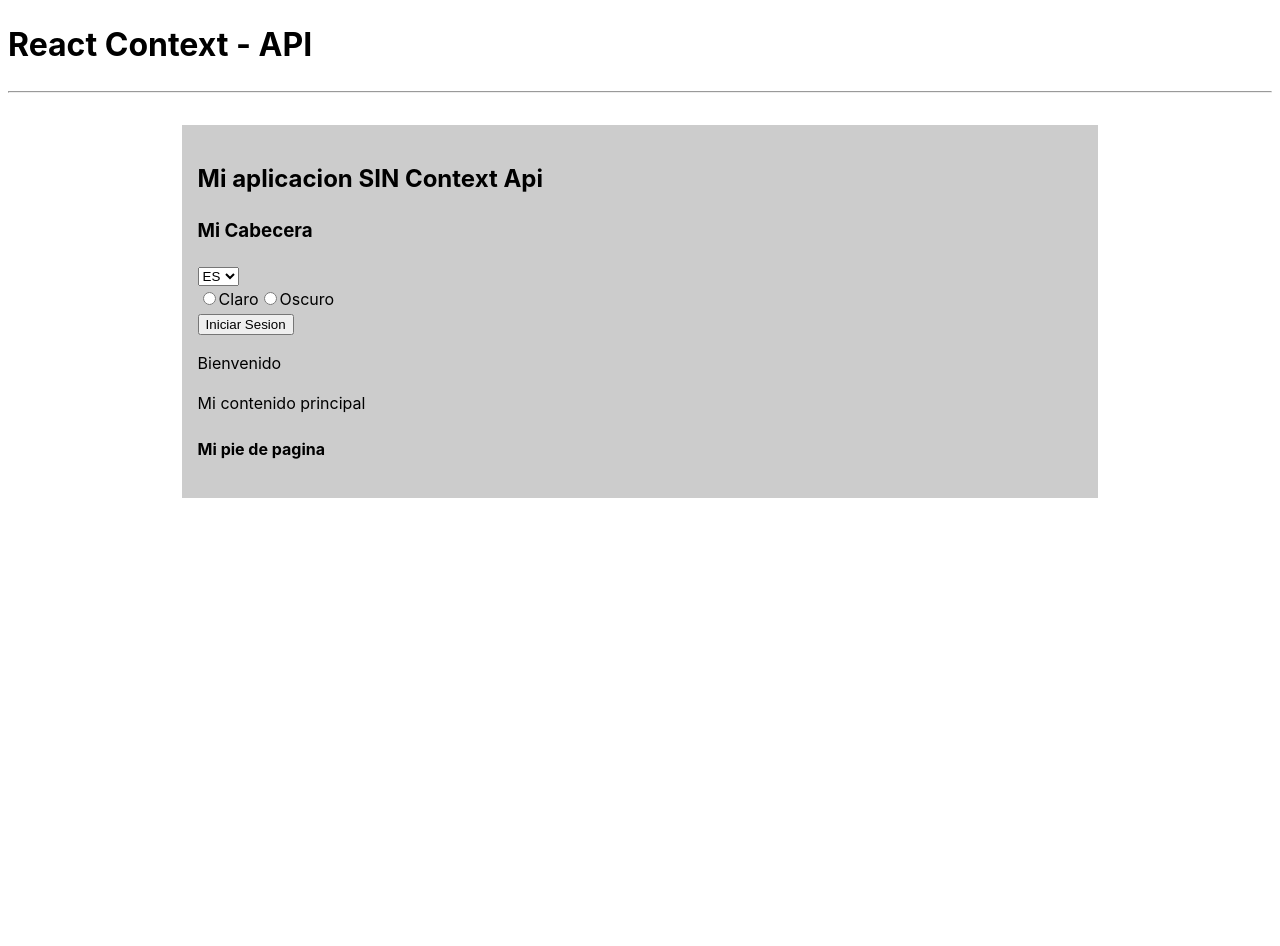
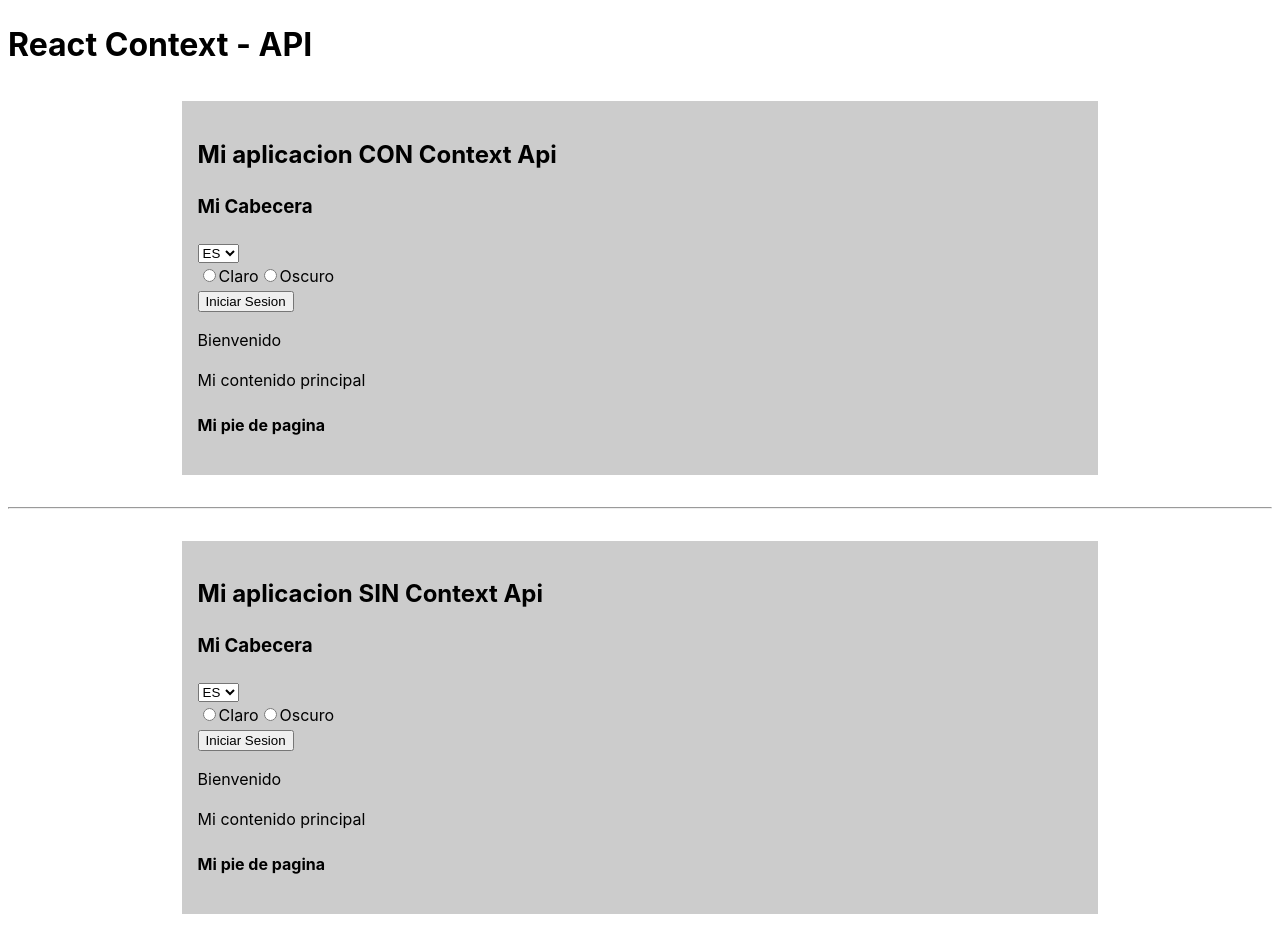
Before and after one commit to ignaciojavier27/materia-react-context, a React (Vite) app: page / in a window 1280 px wide. Before the commit the page ends 800 px from the top, so only its background shows below. Built offline with nearby package versions, Linux system fonts and the light colour scheme.

Commit message:
Theme Provider

```diff
--- a/src/App.jsx
+++ b/src/App.jsx
@@ -1,11 +1,14 @@
 import MyPage from './components/MyPage'
+import MyPageContext from './components/MyPageContext'
 
 function App() {
   return (
     <div>
       <h1>React Context - API</h1>
+      <MyPageContext />
       <hr />
       <MyPage />
+
     </div>
   )
 }
--- /dev/null
+++ b/src/components/FooterContext.jsx
@@ -0,0 +1,15 @@
+import { useContext } from "react";
+import ThemeContext from "../context/ThemeContext";
+
+const FooterContext = ({ texts }) => {
+
+  const { theme } = useContext(ThemeContext)
+
+  return (
+    <footer className={theme}>
+      <h4>{texts.footerTitle}</h4>
+    </footer>
+  );
+};
+
+export default FooterContext;
--- /dev/null
+++ b/src/components/HeaderContext.jsx
@@ -0,0 +1,45 @@
+import { useContext } from "react";
+import ThemeContext from "../context/ThemeContext";
+
+const HeaderContext = ({ texts, handleLanguage, auth, handleAuth }) => {
+
+  const {theme, handleTheme} = useContext(ThemeContext);
+
+  return (
+    <header className={theme}>
+      <h2>{texts.headerTitle}</h2>
+      <h3>{texts.headerSubtitle}</h3>
+      <select name="lenguage" onChange={handleLanguage}>
+        <option value="es">ES</option>
+        <option value="en">EN</option>
+      </select>
+      <br />
+      <input
+        onClick={handleTheme}
+        type="radio"
+        name="theme"
+        id="light-context"
+        value="light"
+      />
+      <label htmlFor="light-context">{texts.headerLight}</label>
+      <input
+        onClick={handleTheme}
+        type="radio"
+        name="theme"
+        id="dark-context"
+        value="dark"
+      />
+      <label htmlFor="dark-context">{texts.headerDark}</label>
+      <br />
+      <button onClick={handleAuth}>
+        {
+          auth
+            ? texts.buttonLogout
+            : texts.buttonLogin
+        }
+      </button>
+    </header>
+  );
+};
+
+export default HeaderContext;
--- /dev/null
+++ b/src/components/MainContext.jsx
@@ -0,0 +1,17 @@
+import { useContext } from "react";
+import ThemeContext from "../context/ThemeContext"
+
+const MainContext = ({ texts, auth }) => {
+
+    const { theme } = useContext(ThemeContext);
+    return (
+        <main className={theme}>
+            {
+                auth ? <p>{texts.mainHello}</p> : <p>{texts.mainWelcome}</p>
+            }
+            <p>{texts.mainContent}</p>
+        </main>
+    )
+}
+
+export default MainContext
--- /dev/null
+++ b/src/components/MyPageContext.jsx
@@ -0,0 +1,79 @@
+import { useState } from "react";
+import FooterContext from "./FooterContext.jsx";
+import HeaderContext from "./HeaderContext.jsx";
+import MainContext from "./MainContext.jsx";
+import { ThemeProvider } from "../context/ThemeContext.jsx";
+
+
+const initialLanguage = "es";
+const initialAuth = null;
+
+const translation = {
+  es: {
+    headerTitle: "Mi aplicacion CON Context Api",
+    headerSubtitle: "Mi Cabecera",
+    headerLight: "Claro",
+    headerDark: "Oscuro",
+    buttonLogin: "Iniciar Sesion",
+    buttonLogout: "Cerrar Sesion",
+    mainWelcome: "Bienvenido",
+    mainHello: "Hola usuario",
+    mainContent: "Mi contenido principal",
+    footerTitle: "Mi pie de pagina",
+  },
+  en: {
+    headerTitle: "My application WITH Context Api",
+    headerSubtitle: "My Header",
+    headerLight: "Light",
+    headerDark: "Dark",
+    buttonLogin: "Login",
+    buttonLogout: "Logout",
+    mainWelcome: "Welcom Guest",
+    mainHello: "Hello user",
+    mainContent: "My main content",
+    footerTitle: "My footer",
+  },
+};
+
+const MyPageContext = () => {
+  const [language, setLanguage] = useState(initialLanguage);
+  const [texts, setTexts] = useState(translation[language]);
+  const [auth, setAuth] = useState(initialAuth);
+
+  const handleLanguage = (e) => {
+    if (e.target.value === "es") {
+      setLanguage("es");
+      setTexts(translation.es);
+    } else {
+      setLanguage("en");
+      setTexts(translation.en);
+    }
+  };
+
+  const handleAuth = () => {
+    auth ? setAuth(null) :setAuth(true)
+  }
+
+
+  return (
+    <div className="my-page">
+      <ThemeProvider>
+        <HeaderContext
+          texts={texts}
+          handleLanguage={handleLanguage}
+          auth={auth}
+          handleAuth={handleAuth}
+        />
+        <MainContext
+          texts={texts}
+          auth={auth}
+        />
+        <FooterContext
+          texts={texts}
+        />
+      </ThemeProvider>
+    </div>
+  );
+};
+
+export default MyPageContext;
--- /dev/null
+++ b/src/context/ThemeContext.jsx
@@ -0,0 +1,25 @@
+import { createContext, useState } from "react";
+
+const ThemeContext = createContext();
+
+const initialTheme = "light";
+
+const ThemeProvider = ({ children }) => {
+  const [theme, setTheme] = useState(initialTheme);
+
+  const handleTheme = (e) => {
+    //console.log(e.target.value);
+    if (e.target.value === "light") {
+      setTheme("light");
+    } else {
+      setTheme("dark");
+    }
+  };
+
+  const data = { theme, handleTheme };
+
+  return <ThemeContext.Provider value={data}>{children}</ThemeContext.Provider>;
+};
+
+export { ThemeProvider };
+export default ThemeContext;
```
